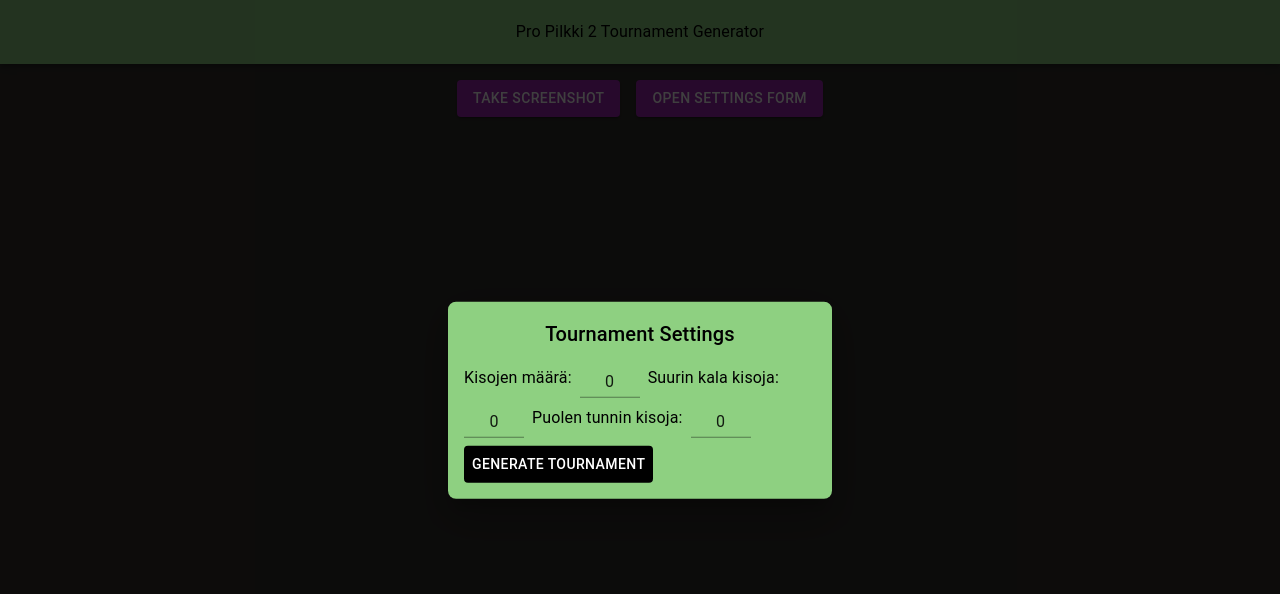
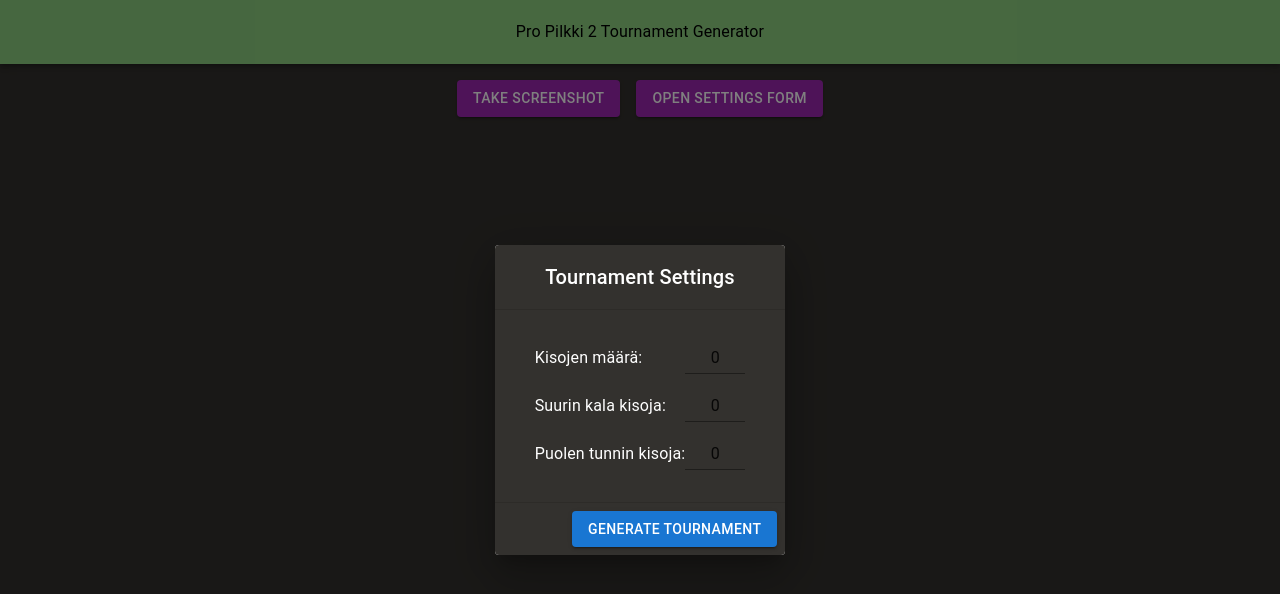
Before and after one commit to Peketeus/pp2_tournament, a React (Vite) app in the folder frontend/: page / in a window 1280 px wide. Both pictures are taken after a click on the button "OPEN SETTINGS FORM". Shown: the top 594 px of the page. Built offline with nearby package versions, Linux system fonts and the light colour scheme.

Commit message:
Refactoring code and separating components a little more.
Delete Page component

```diff
--- a/frontend/src/App.tsx
+++ b/frontend/src/App.tsx
@@ -1,41 +1,20 @@
-/* eslint-disable @typescript-eslint/no-explicit-any */
 import { useState } from "react"
 import axios from "axios"
-import Page from "./components/Page"
+
+import ActionButtons from "./components/ActionButtons"
+import LakeContainer from "./components/LakeContainer"
 import Navbar from "./components/Navbar"
+import SettingsModal from "./components/SettingsModal"
 import Toast from "./components/Toast"
-import LakeCard from "./components/LakeCard"
-import { delay, takeScreenshot } from "./utils/helpers"
-import { Button, Grid, Stack } from "@mui/material"
-import SettingsModal from "./components/SettingsModal"
 
-export type ILake = {
-  name: string
-  time: string
-  season: string
-  length: string
-  compType: string
-}
-
-export type TournamentSettings = {
-  numOfComps: number
-  numOfBiggestFish: number
-  numOfHalfHourComps: number
-}
+import { ILake } from "./types/lakeTypes"
+import { TournamentSettings } from "./types/tournamentTypes"
 
 function App() {
   const [originalLakes, setOriginalLakes] = useState<ILake[]>([])
-  const [isLoading, setIsLoading] = useState<boolean>(false)
+  const [isLoading, setIsLoading] = useState<boolean>(true)
   const [isSettingsModalOpen, setIsSettingsModalOpen] = useState<boolean>(false)
   const [error, setError] = useState<string>("")
-  const [isButtonVisible, setIsButtonVisible] = useState<boolean>(true)
-
-  const handleScreenshot = async () => {
-    setIsButtonVisible(false)
-    await delay(100)
-    await takeScreenshot()
-    setIsButtonVisible(true)
-  }
 
   const handleGenerateRequest = async (tournamentSettings: TournamentSettings) => {
     try {
@@ -58,9 +37,7 @@
         setIsLoading(false)
       }
     } catch (error) {
-      setError(
-        "Datan haussa tapahtui virhe. Tarkempi virhe on merkitty selaimen konsoliin."
-      )
+      setError("Datan haussa tapahtui virhe. Tarkempi virhe on merkitty selaimen konsoliin.")
       console.error(error)
       setIsLoading(false)
     }
@@ -77,58 +54,15 @@
   return (
     <>
       <Navbar />
-      <Grid container justifyContent="center">
-        <Grid item xs={6}>
-          <Stack direction="row" spacing={2} justifyContent="center" style={{ marginTop: "1rem" }}>
-            {isButtonVisible && (
-              <Button
-                variant="contained"
-                color="secondary"
-                sx={{ marginTop: "1rem" }}
-                onClick={handleScreenshot}
-              >
-                Take screenshot
-              </Button>
-            )}
-            <Button
-              variant="contained"
-              color="secondary"
-              sx={{ marginTop: "1rem" }}
-              onClick={handleSettingsForm}
-            >
-              Open settings form
-            </Button>
-          </Stack>
-        </Grid>
-      </Grid>
+      <ActionButtons handleSettingsForm={handleSettingsForm} />
       <SettingsModal
         isOpen={isSettingsModalOpen}
         onClose={() => setIsSettingsModalOpen(false)}
         onSubmit={handleGenerateRequest}
       />
-      <div className="main-container">
-        <Page isLoading={isLoading}>
-          <div className="lake-container">
-            {originalLakes.map((lake) => (
-              <LakeCard
-                key={lake.name}
-                imageUrl={`src/assets/lakes/${lake.name.toLowerCase()}.png`}
-                lakeName={lake.name}
-                season={lake.season}
-                time={lake.time}
-                length={lake.length}
-                compType={lake.compType}
-              />
-            ))}
-          </div>
-        </Page>
-      </div>
+      <LakeContainer isLoading={isLoading} lakes={originalLakes} />
       {error && (
-        <Toast
-          isError={error ? true : false}
-          errorMessage={error}
-          handleClose={handleErrorClose}
-        />
+        <Toast isError={error ? true : false} errorMessage={error} handleClose={handleErrorClose} />
       )}
     </>
   )
--- /dev/null
+++ b/frontend/src/components/ActionButtons.tsx
@@ -0,0 +1,39 @@
+import { useState } from "react"
+import { delay, takeScreenshot } from "../utils/helpers"
+import { Button, Grid } from "@mui/material"
+
+type ActionButtonsProps = {
+  handleSettingsForm: () => void
+}
+
+const ActionButtons = ({ handleSettingsForm }: ActionButtonsProps) => {
+  const [areButtonsVisible, setAreButtonsVisible] = useState<boolean>(true)
+
+  const handleScreenshot = async () => {
+    setAreButtonsVisible(false)
+    await delay(200)
+    await takeScreenshot()
+    setAreButtonsVisible(true)
+  }
+
+  return (
+    <Grid container spacing={2} my={2} mx={1} justifyContent={"center"}>
+      {areButtonsVisible && (
+        <>
+          <Grid>
+            <Button variant="contained" color="secondary" onClick={handleScreenshot}>
+              Take screenshot
+            </Button>
+          </Grid>
+          <Grid>
+            <Button variant="contained" color="secondary" onClick={handleSettingsForm}>
+              Open settings form
+            </Button>
+          </Grid>
+        </>
+      )}
+    </Grid>
+  )
+}
+
+export default ActionButtons
--- /dev/null
+++ b/frontend/src/components/LakeContainer.tsx
@@ -0,0 +1,37 @@
+import { Grid } from "@mui/material"
+import { ILake } from "../types/lakeTypes"
+import LakeCard from "./LakeCard"
+import Loading from "./Loading"
+
+type LakeContainerProps = {
+  isLoading: boolean
+  lakes: ILake[]
+}
+
+const LakeContainer = ({ isLoading, lakes }: LakeContainerProps) => {
+  if (!lakes.length) {
+    return null
+  }
+
+  if (isLoading) {
+    return <Loading />
+  }
+
+  return (
+    <Grid container spacing={2} justifyContent={"space-evenly"}>
+      {lakes.map((lake) => (
+        <LakeCard
+          key={lake.name}
+          imageUrl={`src/assets/lakes/${lake.name.toLowerCase()}.png`}
+          lakeName={lake.name}
+          season={lake.season}
+          time={lake.time}
+          length={lake.length}
+          compType={lake.compType}
+        />
+      ))}
+    </Grid>
+  )
+}
+
+export default LakeContainer
--- a/frontend/src/components/Page.tsx
+++ /dev/null
@@ -1,25 +0,0 @@
-import { CircularProgress } from "@mui/material"
-import { ReactNode } from "react"
-
-interface PageProps {
-  isLoading: boolean
-  children: ReactNode
-}
-
-const Page: React.FC<PageProps> = ({ isLoading, children }) => {
-  if (isLoading) {
-    return (
-      <div className="loading-container">
-        <CircularProgress sx={{ color: "#8ED081" }} />
-      </div>
-    )
-  }
-
-  return (
-    <div>
-      {children}
-    </div>
-  )
-}
-
-export default Page
--- /dev/null
+++ b/frontend/src/components/PilkkiModal.tsx
@@ -0,0 +1,35 @@
+import { Dialog, DialogActions, DialogContent, DialogTitle } from "@mui/material"
+
+type PilkkiModalProps = {
+  actions?: React.ReactNode
+  children: React.ReactNode
+  contentDividers?: boolean
+  isOpen: boolean
+  onClose: () => void
+  title?: string
+}
+
+const PilkkiModal = ({
+  actions,
+  children,
+  contentDividers = false,
+  isOpen,
+  onClose,
+  title,
+}: PilkkiModalProps) => {
+  return (
+    <Dialog open={isOpen} onClose={onClose}>
+      {title ? (
+        <DialogTitle sx={{ backgroundColor: "#33312e", color: "white" }}>{title}</DialogTitle>
+      ) : null}
+      <DialogContent dividers={contentDividers} sx={{ backgroundColor: "#33312e", color: "white" }}>
+        {children}
+      </DialogContent>
+      {actions ? (
+        <DialogActions sx={{ backgroundColor: "#33312e" }}>{actions}</DialogActions>
+      ) : null}
+    </Dialog>
+  )
+}
+
+export default PilkkiModal
--- a/frontend/src/components/SettingsModal.tsx
+++ b/frontend/src/components/SettingsModal.tsx
@@ -1,8 +1,8 @@
-import { Box, Button, Grid, Input, Typography } from "@mui/material"
+import { useState } from "react"
+import { Button, Input, List, ListItem, ListItemText } from "@mui/material"
 
-import { Modal } from "@mui/material"
-import { useState } from "react"
-import { TournamentSettings } from "../App"
+import { TournamentSettings } from "../types/tournamentTypes"
+import PilkkiModal from "./PilkkiModal"
 
 const SettingsModal = ({
   isOpen,
@@ -32,18 +32,18 @@
     const name = event.target.name
 
     if (!value) {
-      setTournamentSettings(prevSettings => ({
+      setTournamentSettings((prevSettings) => ({
         ...prevSettings,
-        [name]: 0
+        [name]: 0,
       }))
     }
 
     const parsedValue = parseInt(value)
 
     if (!isNaN(parsedValue) && parsedValue >= 0) {
-      setTournamentSettings(prevSettings => ({
+      setTournamentSettings((prevSettings) => ({
         ...prevSettings,
-        [name]: parsedValue
+        [name]: parsedValue,
       }))
     }
   }
@@ -54,101 +54,53 @@
   }
 
   return (
-    <Modal
-      open={isOpen}
+    <PilkkiModal
+      contentDividers
+      isOpen={isOpen}
       onClose={onClose}
-      sx={{
-        backgroundColor: "rgba(0, 0, 0, 0.5)",
-      }}
-      slotProps={{
-        backdrop: {
-          sx: {
-            backgroundColor: "rgba(0, 0, 0, 0.5)",
-            zIndex: -1,
-          },
-        },
-      }}
+      title="Tournament Settings"
+      actions={
+        <Button onClick={handleSubmit} variant="contained">
+          Generate tournament
+        </Button>
+      }
     >
-      <Box
-        sx={{
-          position: "absolute",
-          top: "50%",
-          left: "50%",
-          transform: "translate(-50%, -50%)",
-          width: { xs: "90%", sm: "80%", md: "60%", lg: "30%" },
-          bgcolor: "#8ED081",
-          borderRadius: 2,
-          boxShadow: 24,
-          p: 2,
-        }}
-      >
-        <Typography variant="h6" component="h2">
-          Tournament Settings
-        </Typography>
-
-        <Grid container mt={2} spacing={1}>
-          <Grid item xs={6} sx={{ textAlign: "start" }}>
-            <Typography>Kisojen määrä:</Typography>
-          </Grid>
-          <Grid item xs={6}>
+      <List>
+        <ListItem>
+          <ListItemText primary="Kisojen määrä:" />
           <Input
             type="text"
-              inputProps={{
-                style: { textAlign: "center" },
-              }}
+            inputProps={{ style: { textAlign: "center" } }}
             value={tournamentSettings?.numOfComps}
             name="numOfComps"
-              onChange={(e) => handleNumChange(e)}
+            onChange={handleNumChange}
             sx={{ width: "60px" }}
           />
-          </Grid>
-          <Grid item xs={6} sx={{ textAlign: "start" }}>
-            <Typography>Suurin kala kisoja:</Typography>
-          </Grid>
-          <Grid item xs={6}>
+        </ListItem>
+        <ListItem>
+          <ListItemText primary="Suurin kala kisoja:" />
           <Input
             type="text"
-              inputProps={{
-                style: { textAlign: "center" },
-              }}
+            inputProps={{ style: { textAlign: "center" } }}
             value={tournamentSettings?.numOfBiggestFish}
             name="numOfBiggestFish"
-              onChange={(e) => handleNumChange(e)}
+            onChange={handleNumChange}
             sx={{ width: "60px" }}
           />
-          </Grid>
-          <Grid item xs={6} sx={{ textAlign: "start" }}>
-            <Typography>Puolen tunnin kisoja:</Typography>
-          </Grid>
-          <Grid item xs={6}>
+        </ListItem>
+        <ListItem>
+          <ListItemText primary="Puolen tunnin kisoja:" />
           <Input
             type="text"
-              inputProps={{
-                style: { textAlign: "center" },
-              }}
+            inputProps={{ style: { textAlign: "center" } }}
             value={tournamentSettings?.numOfHalfHourComps}
             name="numOfHalfHourComps"
-              onChange={(e) => handleNumChange(e)}
+            onChange={handleNumChange}
             sx={{ width: "60px" }}
           />
-          </Grid>
-          <Grid item xs={12}>
-            <Button
-              sx={{
-                bgcolor: "black",
-                color: "white",
-                "&:hover": {
-                  bgcolor: "black",
-                },
-              }}
-              onClick={handleSubmit}
-            >
-              Generate tournament
-            </Button>
-          </Grid>
-        </Grid>
-      </Box>
-    </Modal>
+        </ListItem>
+      </List>
+    </PilkkiModal>
   )
 }
 
--- a/frontend/src/index.css
+++ b/frontend/src/index.css
@@ -1,49 +1,23 @@
-*, html {
+*,
+html {
   padding: 0;
   margin: 0;
   box-sizing: border-box;
 }
 
 body {
-  background-color: #33312E;
+  background-color: #33312e;
   text-align: center;
-}
-
-.main-container {
-  padding-bottom: 5rem;
-}
-
-.lake-container {
-  margin: 0 auto;
-  display: flex;
-  width: 100%;
-  flex-direction: row;
-  flex-wrap: wrap;
-  gap: 1rem;
-  padding: 1rem;
-  justify-content: center;
-}
-
-.loading-container {
-  height: 100%;
-  width: 100%;
-  display: flex;
-  justify-content: center;
 }
 
 button {
   padding: 1rem;
   border: none;
-  border-radius: .5rem;
+  border-radius: 0.5rem;
   font-family: "Roboto";
-  font-size: .9rem;
-  background-color: #8ED081;
+  font-size: 0.9rem;
+  background-color: #8ed081;
   color: black;
-}
-
-button:hover {
-  cursor: pointer;
-  background-color: #7cb870;
 }
 
 button:disabled {
--- /dev/null
+++ b/frontend/src/types/lakeTypes.ts
@@ -0,0 +1,7 @@
+export type ILake = {
+  name: string
+  time: string
+  season: string
+  length: string
+  compType: string
+}
--- /dev/null
+++ b/frontend/src/types/tournamentTypes.ts
@@ -0,0 +1,5 @@
+export type TournamentSettings = {
+  numOfComps: number
+  numOfBiggestFish: number
+  numOfHalfHourComps: number
+}
```
Also changed, not shown: frontend/src/components/Loading.tsx (added, +11 -0 lines), frontend/src/components/Toast.tsx (+4 -11 lines). Lines whose indentation alone changed are shown as unchanged.
